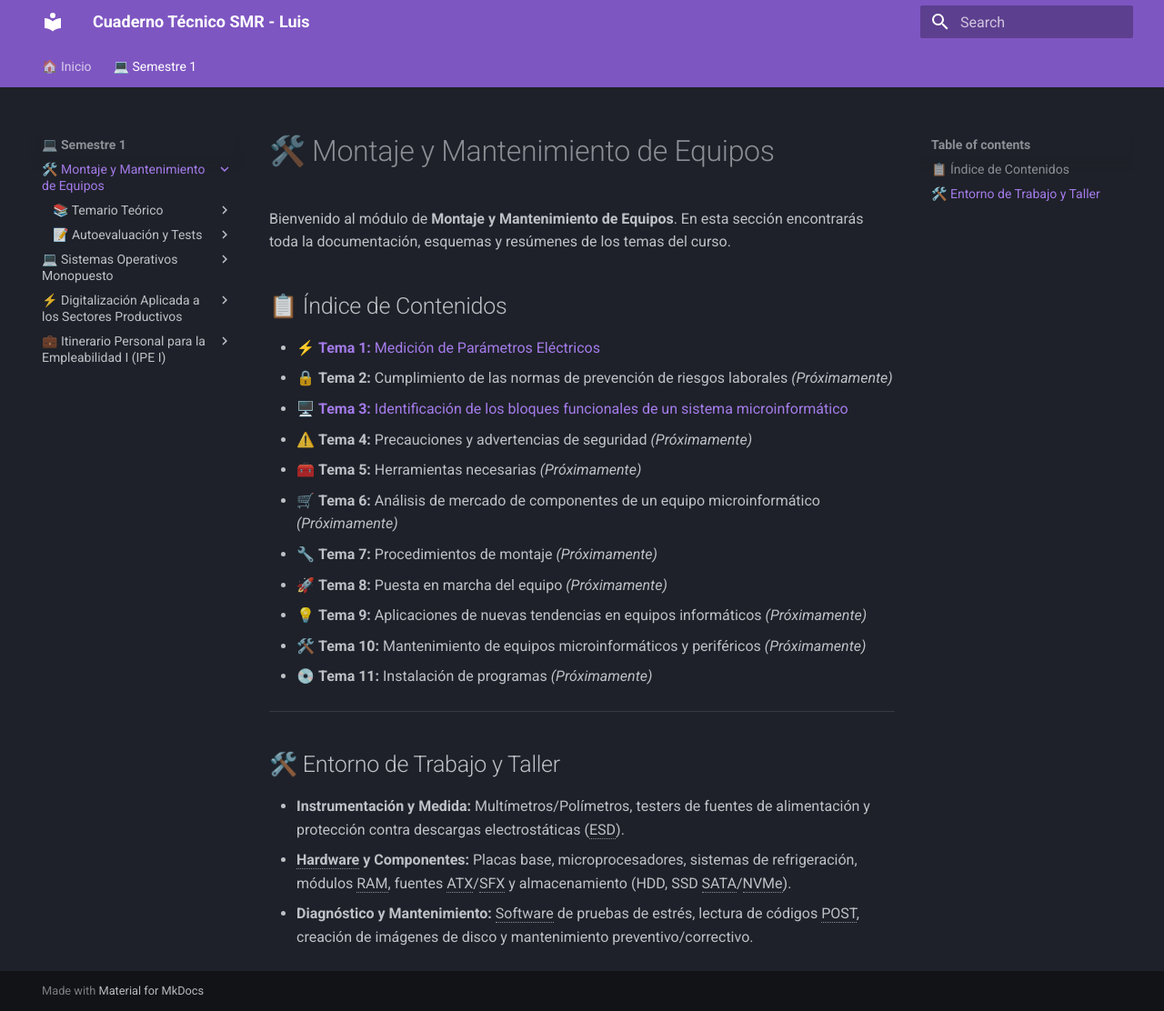
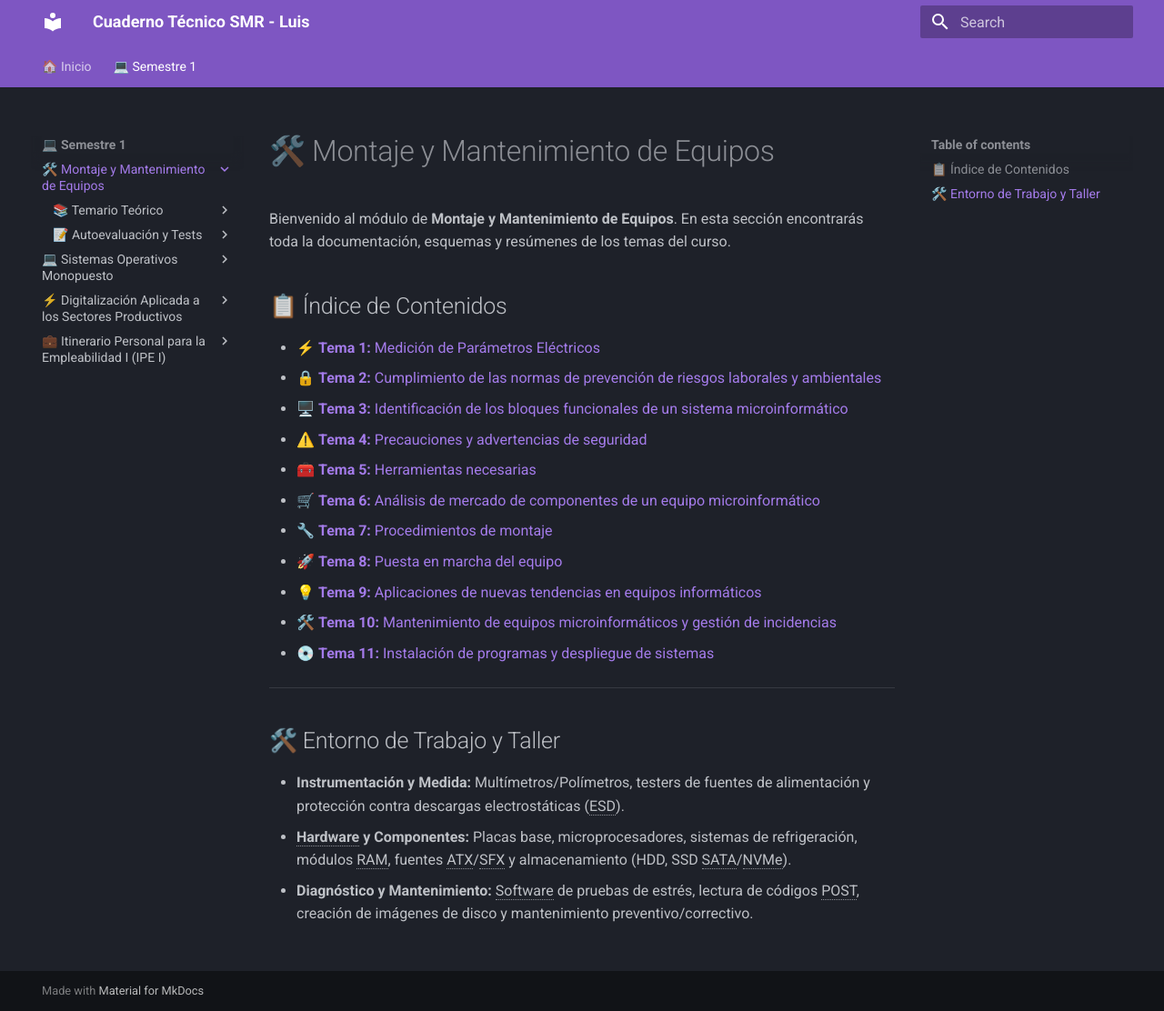
Before and after one commit to Beamspark/SMR-Apuntes, an MkDocs documentation site: the page built from docs/smr/montaje/index.md, in a window 1280 px wide and 1112 px high. Shown: the whole window at 91% size. Built offline with MkDocs 1.6.1 and Material for MkDocs 9.7.7, drawn with Linux system fonts in a browser that asks for light colours.

Commit message:
Update index.md

```diff
--- a/docs/smr/montaje/index.md
+++ b/docs/smr/montaje/index.md
@@ -5,16 +5,16 @@ Bienvenido al módulo de **Montaje y Mantenimiento de Equipos**. En esta secció
 ## 📋 Índice de Contenidos
 
 - [⚡ **Tema 1:** Medición de Parámetros Eléctricos](tema-1.md)
-- 🔒 **Tema 2:** Cumplimiento de las normas de prevención de riesgos laborales *(Próximamente)*
+- [🔒 **Tema 2:** Cumplimiento de las normas de prevención de riesgos laborales y ambientales](tema-2.md)
 - [🖥️ **Tema 3:** Identificación de los bloques funcionales de un sistema microinformático](tema-3.md)
-- ⚠️ **Tema 4:** Precauciones y advertencias de seguridad *(Próximamente)*
-- 🧰 **Tema 5:** Herramientas necesarias *(Próximamente)*
-- 🛒 **Tema 6:** Análisis de mercado de componentes de un equipo microinformático *(Próximamente)*
-- 🔧 **Tema 7:** Procedimientos de montaje *(Próximamente)*
-- 🚀 **Tema 8:** Puesta en marcha del equipo *(Próximamente)*
-- 💡 **Tema 9:** Aplicaciones de nuevas tendencias en equipos informáticos *(Próximamente)*
-- 🛠️ **Tema 10:** Mantenimiento de equipos microinformáticos y periféricos *(Próximamente)*
-- 💿 **Tema 11:** Instalación de programas *(Próximamente)*
+- [⚠️ **Tema 4:** Precauciones y advertencias de seguridad](tema-4.md)
+- [🧰 **Tema 5:** Herramientas necesarias](tema-5.md)
+- [🛒 **Tema 6:** Análisis de mercado de componentes de un equipo microinformático](tema-6.md)
+- [🔧 **Tema 7:** Procedimientos de montaje](tema-7.md)
+- [🚀 **Tema 8:** Puesta en marcha del equipo](tema-8.md)
+- [💡 **Tema 9:** Aplicaciones de nuevas tendencias en equipos informáticos](tema-9.md)
+- [🛠️ **Tema 10:** Mantenimiento de equipos microinformáticos y gestión de incidencias](tema-10.md)
+- [💿 **Tema 11:** Instalación de programas y despliegue de sistemas](tema-11.md)
 
 ---
 
```
